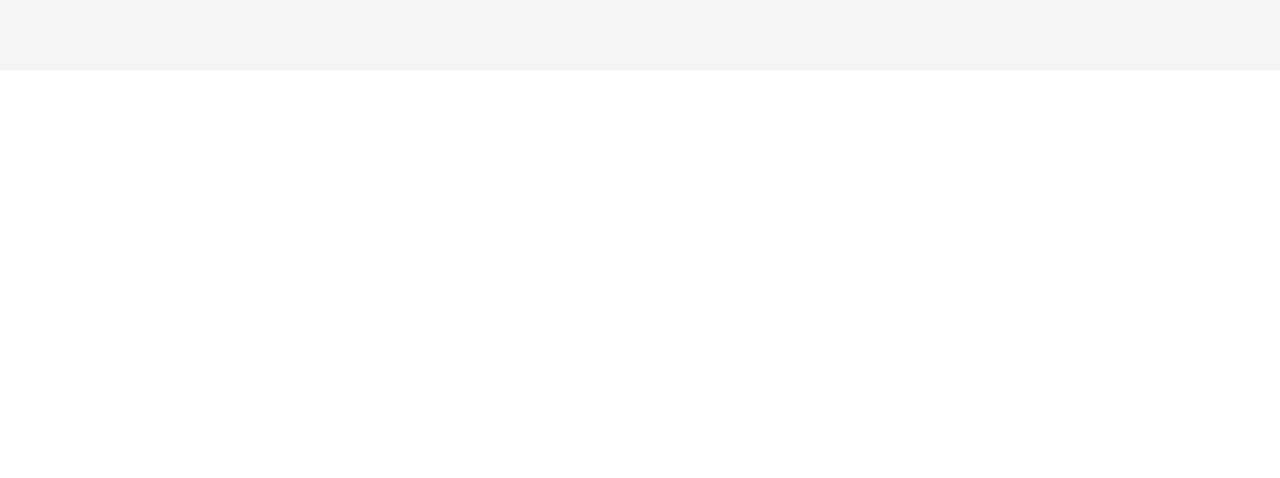
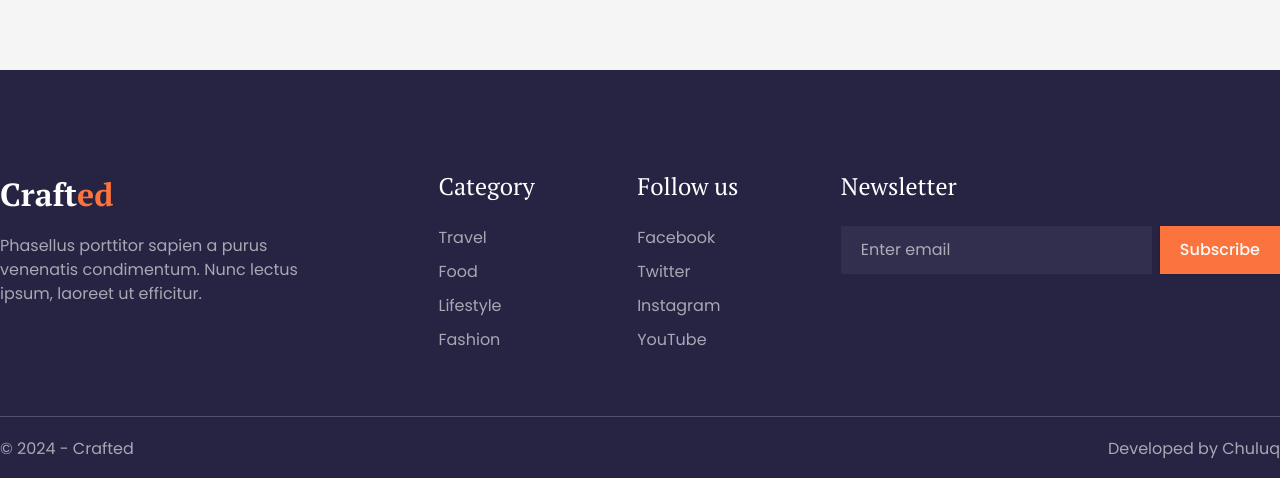
Before and after one commit to chuluq/crafted-frontend, a Next.js app: page / in a window 1280 px wide. Shown: the part 2724-3202 px from the top of the page. Before the commit the page ends 2794 px from the top, so only its background shows below. Built offline with nearby package versions, Linux system fonts and the light colour scheme.

Commit message:
feat: add footer

```diff
--- a/src/app/layout.tsx
+++ b/src/app/layout.tsx
@@ -3,6 +3,7 @@ import { Poppins, PT_Serif } from "next/font/google";
 
 import "./globals.css";
 
+import { Footer } from "@/components/footer";
 import { MainNavigation } from "@/components/main-nav";
 
 const fontSans = Poppins({
@@ -33,6 +34,7 @@ export default function RootLayout({
       >
         <MainNavigation />
         {children}
+        <Footer />
       </body>
     </html>
   );
--- /dev/null
+++ b/src/components/footer.tsx
@@ -0,0 +1,78 @@
+import Link from "next/link";
+
+import { Logo } from "./logo";
+import { Button } from "./ui/button";
+import { Input } from "./ui/input";
+import { Separator } from "./ui/separator";
+
+export const Footer = () => {
+  return (
+    <footer className="bg-[#272343] pt-[100px]">
+      <div className="container mx-auto max-w-screen-xl">
+        <div className="flex flex-col">
+          <div className="flex items-start justify-between">
+            <div className="max-w-[336px] space-y-4">
+              <Logo className="text-white" />
+              <p className="text-base leading-6 text-white/60">
+                Phasellus porttitor sapien a purus venenatis condimentum. Nunc
+                lectus ipsum, laoreet ut efficitur.
+              </p>
+            </div>
+            <div className="space-y-6">
+              <h4 className="font-serif text-2xl text-white">Category</h4>
+              <div className="flex flex-col space-y-[10px]">
+                <Link href={"/#"} className="text-white/60 hover:text-white">
+                  Travel
+                </Link>
+                <Link href={"/#"} className="text-white/60 hover:text-white">
+                  Food
+                </Link>
+                <Link href={"/#"} className="text-white/60 hover:text-white">
+                  Lifestyle
+                </Link>
+                <Link href={"/#"} className="text-white/60 hover:text-white">
+                  Fashion
+                </Link>
+              </div>
+            </div>
+            <div className="space-y-6">
+              <h4 className="font-serif text-2xl text-white">Follow us</h4>
+              <div className="flex flex-col space-y-[10px]">
+                <Link href={"/#"} className="text-white/60 hover:text-white">
+                  Facebook
+                </Link>
+                <Link href={"/#"} className="text-white/60 hover:text-white">
+                  Twitter
+                </Link>
+                <Link href={"/#"} className="text-white/60 hover:text-white">
+                  Instagram
+                </Link>
+                <Link href={"/#"} className="text-white/60 hover:text-white">
+                  YouTube
+                </Link>
+              </div>
+            </div>
+            <div className="space-y-6">
+              <h4 className="font-serif text-2xl text-white">Newsletter</h4>
+              <div className="flex items-center gap-x-2">
+                <Input
+                  type="email"
+                  placeholder="Enter email"
+                  className="h-12 rounded-none border-none bg-white bg-opacity-5 px-5 py-4 text-base text-white shadow-none placeholder:text-base placeholder:text-white/60 focus-visible:ring-0"
+                />
+                <Button className="h-12 w-fit gap-[10px] rounded-none bg-accents px-5 py-4 text-base leading-6 hover:bg-accents/90">
+                  Subscribe
+                </Button>
+              </div>
+            </div>
+          </div>
+          <Separator className="mt-16 bg-white/20 drop-shadow" />
+          <div className="my-5 flex items-center justify-between">
+            <p className="text-white/60">&copy; 2024 - Crafted</p>
+            <p className="text-white/60">Developed by Chuluq</p>
+          </div>
+        </div>
+      </div>
+    </footer>
+  );
+};
--- a/src/components/logo.tsx
+++ b/src/components/logo.tsx
@@ -1,6 +1,11 @@
-export const Logo = () => {
+import { cn } from "@/lib/utils";
+
+export const Logo = ({ className, ...props }: React.ComponentProps<"h1">) => {
   return (
-    <h1 className="font-serif text-[32px] font-bold text-[#111]">
+    <h1
+      className={cn("font-serif text-[32px] font-bold text-[#111]", className)}
+      {...props}
+    >
       Craft<span className="text-accents">ed</span>
     </h1>
   );
```
